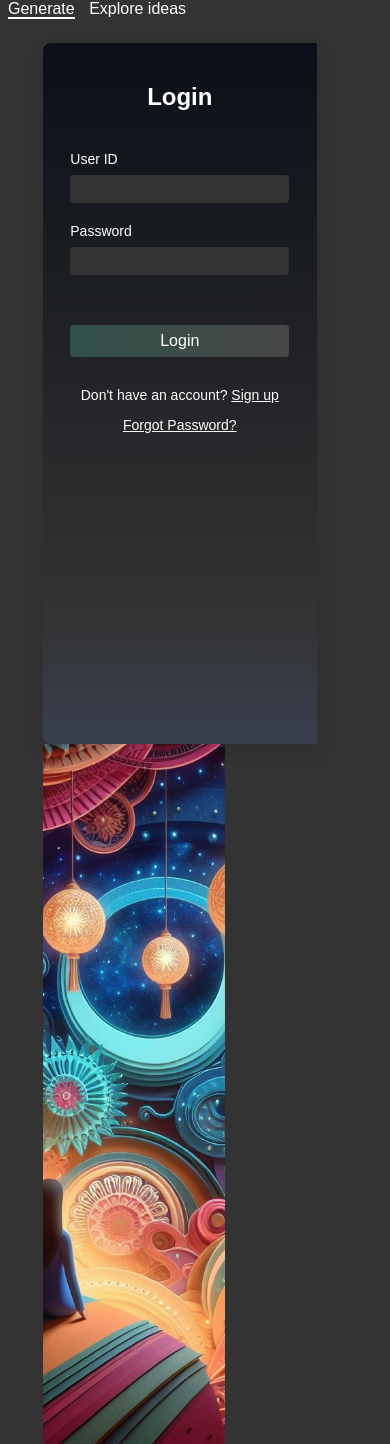
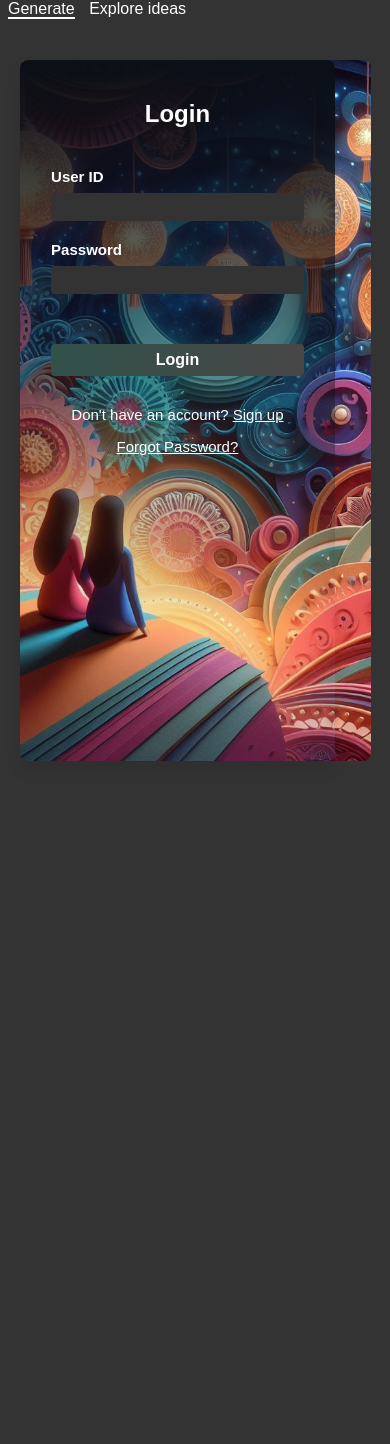
Before and after one commit to kaushikramanuj01/visionizex, a PHP site: page /login.php in a window 390 px wide. Shown: the part 55-1499 px from the top of the page. After the commit the page ends 816 px from the top, so only its background shows below. Run offline with PHP 8.4, Linux system fonts and the light colour scheme.

Commit message:
login page resposive

```diff
--- a/login.php
+++ b/login.php
@@ -135,16 +135,11 @@ if(isset($_SESSION['login']) && $_SESSION['login'] == 1){
         color: #DECBD7;
     }
 
-    @media (max-width: 400px) {
-        .login-container {
-            width: 90%;
-        }
-    }
-
     .login_main {
         display: flex;
         justify-content: center;
         margin-top: 3vh;
+        margin-bottom: 4vh;
     }
 
     .byk {
@@ -167,6 +162,53 @@ if(isset($_SESSION['login']) && $_SESSION['login'] == 1){
         background-size: cover;
         box-sizing: border-box;
     }
+
+    @media (max-width: 1000px) {
+        .byk {
+            width: 90%;
+        }
+        .login-container {
+            width: 45%;
+        }
+        .byj {
+            width: 55%;
+        }
+    }
+    @media (max-width: 430px) {
+        .login-container {
+            width: 100%;
+            border-radius: 8px;
+        }
+        .byj{
+            display: block;
+            width: auto;
+            border-radius: 8px;
+        }
+        .form-group label {
+            font-size: 15px;
+            font-weight: 600;
+        }
+        .login-button{
+            font-weight: 700;
+        }
+        .additional-links {
+            font-size: 16px;
+        }
+    }
+    @media (max-width: 400px) {
+        .login-container {
+            width: 90%;
+        }
+    }
+    @media (max-width: 390px) {
+        .login_main {
+            margin-top: 5vh;
+        }
+        .additional-links {
+            font-size: 15px;
+        }
+    }
+
     </style>
 </head>
 
@@ -280,5 +322,4 @@ if(isset($_SESSION['login']) && $_SESSION['login'] == 1){
     </script>
 
 </body>
-
 </html>
```
